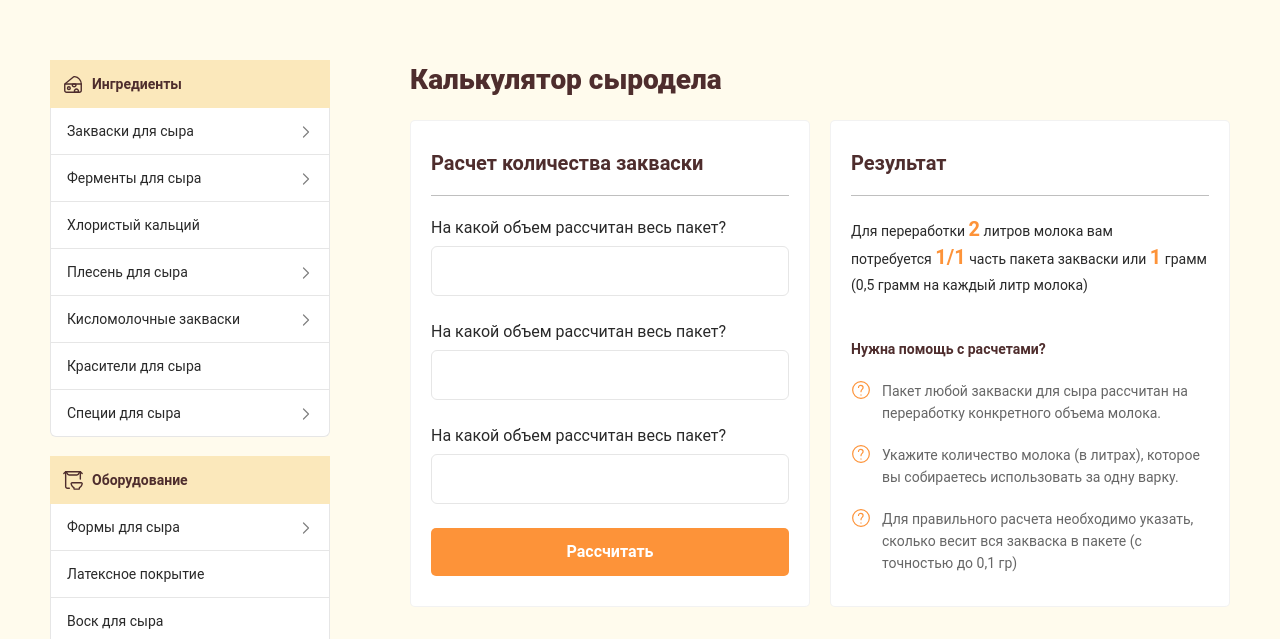
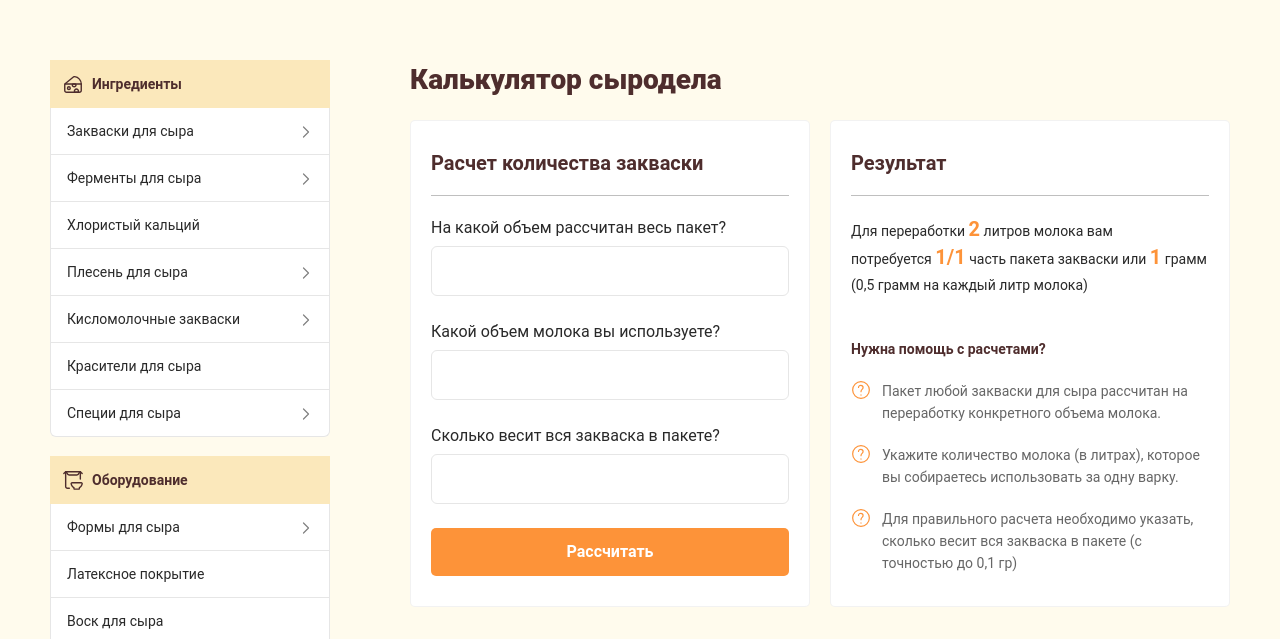
Before and after one commit to unnamed-ii/react-cheese-shop, a React (Create React App) app: page /calculator in a window 1280 px wide. Shown: the part 161-800 px from the top of the page. Built offline with nearby package versions, Linux system fonts and the light colour scheme.

Commit message:
refactor calculator page

```diff
--- /dev/null
+++ b/src/pages/calculator/calculator-calculation.jsx
@@ -0,0 +1,23 @@
+import React from 'react';
+import {CalculatorData} from "./constants";
+import {CalculatorInput} from "./calculator-input";
+
+const CalculatorCalculation = () => {
+    return (
+        <div className="calculator__box-calculations">
+            <div className="calculator__box-calculations__title">
+                Расчет количества закваски
+            </div>
+            <div className="calculator__box-calculations__inputs">
+                {CalculatorData.inputs.map(i =>
+                    <CalculatorInput text={i.text}/>
+                )}
+            </div>
+            <div className="calculator__box-calculations__btn">
+                Рассчитать
+            </div>
+        </div>
+    );
+};
+
+export default CalculatorCalculation;
--- a/src/pages/calculator/calculator-input.jsx
+++ b/src/pages/calculator/calculator-input.jsx
@@ -1,10 +1,10 @@
 import React from 'react';
 
-export const CalculatorInput = ({title}) => {
+export const CalculatorInput = ({text}) => {
     return (
         <div className="calculator__box-calculations__input">
             <div className="title">
-                На какой объем рассчитан весь пакет?
+                {text}
             </div>
             <input type="number"/>
         </div>
--- /dev/null
+++ b/src/pages/calculator/calculator-result.jsx
@@ -0,0 +1,28 @@
+import React from 'react';
+import {CalculatorData} from "./constants";
+import {CalculatorInstructionStep} from "./calculator-question";
+
+const CalculatorResult = () => {
+    return (
+        <div className="calculator__box-result">
+            <div className="calculator__box-result__title">
+                Результат
+            </div>
+            <div className="calculator__box-result__text">
+                Для переработки <span>2</span> литров молока вам потребуется&nbsp;<span>1/1</span> часть пакета
+                закваски или <span>1</span> грамм (0,5
+                грамм на каждый литр молока)
+            </div>
+            <div className="calculator__box-result__instructions">
+                <div className="title">
+                    Нужна помощь с расчетами?
+                </div>
+                {CalculatorData.questions.map(i =>
+                    <CalculatorInstructionStep text={i.text}/>
+                )}
+            </div>
+        </div>
+    );
+};
+
+export default CalculatorResult;
--- a/src/pages/calculator/index.jsx
+++ b/src/pages/calculator/index.jsx
@@ -2,9 +2,8 @@ import React from 'react';
 import './style.scss'
 import Wrapper from "../../components/wrapper";
 import MainNav from "../../components/main-nav";
-import {CalculatorInput} from "./calculator-input";
-import {CalculatorInstructionStep} from "./calculator-question";
-import {CalculatorData} from "./constants";
+import CalculatorCalculation from "./calculator-calculation";
+import CalculatorResult from "./calculator-result";
 
 const Calculator = () => {
     return (
@@ -17,37 +16,8 @@ const Calculator = () => {
                             Калькулятор сыродела
                         </div>
                         <div className="calculator__box">
-                            <div className="calculator__box-calculations">
-                                <div className="calculator__box-calculations__title">
-                                    Расчет количества закваски
-                                </div>
-                                <div className="calculator__box-calculations__inputs">
-                                    {CalculatorData.inputs.map(i =>
-                                        <CalculatorInput text={i.text}/>
-                                    )}
-                                </div>
-                                <div className="calculator__box-calculations__btn">
-                                    Рассчитать
-                                </div>
-                            </div>
-                            <div className="calculator__box-result">
-                                <div className="calculator__box-result__title">
-                                    Результат
-                                </div>
-                                <div className="calculator__box-result__text">
-                                    Для переработки <span>2</span> литров молока вам потребуется&nbsp;<span>1/1</span> часть пакета
-                                    закваски или <span>1</span> грамм (0,5
-                                    грамм на каждый литр молока)
-                                </div>
-                                <div className="calculator__box-result__instructions">
-                                    <div className="title">
-                                        Нужна помощь с расчетами?
-                                    </div>
-                                    {CalculatorData.questions.map(i =>
-                                        <CalculatorInstructionStep text={i.text}/>
-                                    )}
-                                </div>
-                            </div>
+                            <CalculatorCalculation />
+                            <CalculatorResult />
                         </div>
                     </div>
                 </div>
```
